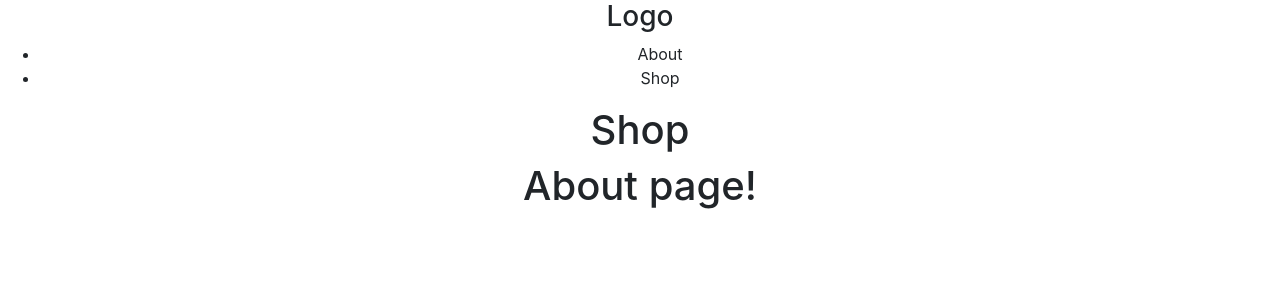
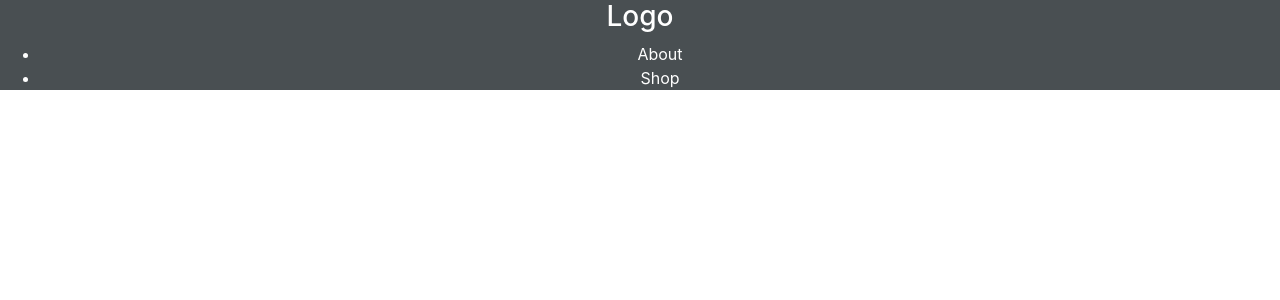
Before and after one commit to KSBCompany/Dojos, a React (Create React App) app in the folder ReactApp/stefan/: page / in a window 1280 px wide. Shown: the top 300 px of the page. Built offline with nearby package versions, Linux system fonts and the light colour scheme.

Commit message:
Add router

```diff
--- a/ReactApp/stefan/src/App.css
+++ b/ReactApp/stefan/src/App.css
@@ -2,37 +2,19 @@
   text-align: center;
 }
 
-.App-logo {
-  height: 40vmin;
-  pointer-events: none;
-}
-
-@media (prefers-reduced-motion: no-preference) {
-  .App-logo {
-    animation: App-logo-spin infinite 20s linear;
-  }
-}
-
-.App-header {
-  background-color: #282c34;
-  min-height: 100vh;
+nav{
   display: flex;
-  flex-direction: column;
+  justify-content: space-around;
   align-items: center;
-  justify-content: center;
-  font-size: calc(10px + 2vmin);
+  min-height: 10vh;
+  background-color: rgb(73, 79, 82);
   color: white;
 }
 
-.App-link {
-  color: #61dafb;
+.nav-Links{
+  width: 50%;
+  display: flex;
+  justify-content: space-around;
+  align-items: center;
+  list-style: none;
 }
-
-@keyframes App-logo-spin {
-  from {
-    transform: rotate(0deg);
-  }
-  to {
-    transform: rotate(360deg);
-  }
-}
--- a/ReactApp/stefan/src/App.js
+++ b/ReactApp/stefan/src/App.js
@@ -3,14 +3,17 @@
 import Shop from './Shop';
 import About from './About';
 import MyNav from './Nav';
+import {BrowserRouter as Router, Switch, Route} from 'react-router-dom';
 
 function App() {
   return (
-    <div className="App">
-      <MyNav/>
-      <Shop/>
-      <About/>
-    </div>
+    <Router>
+      <div className="App">
+        <MyNav/>
+        <Route path="/about" component={About} />
+        <Route path="/shop" component={Shop} />
+      </div>
+    </Router>
   );
 }
 
```
